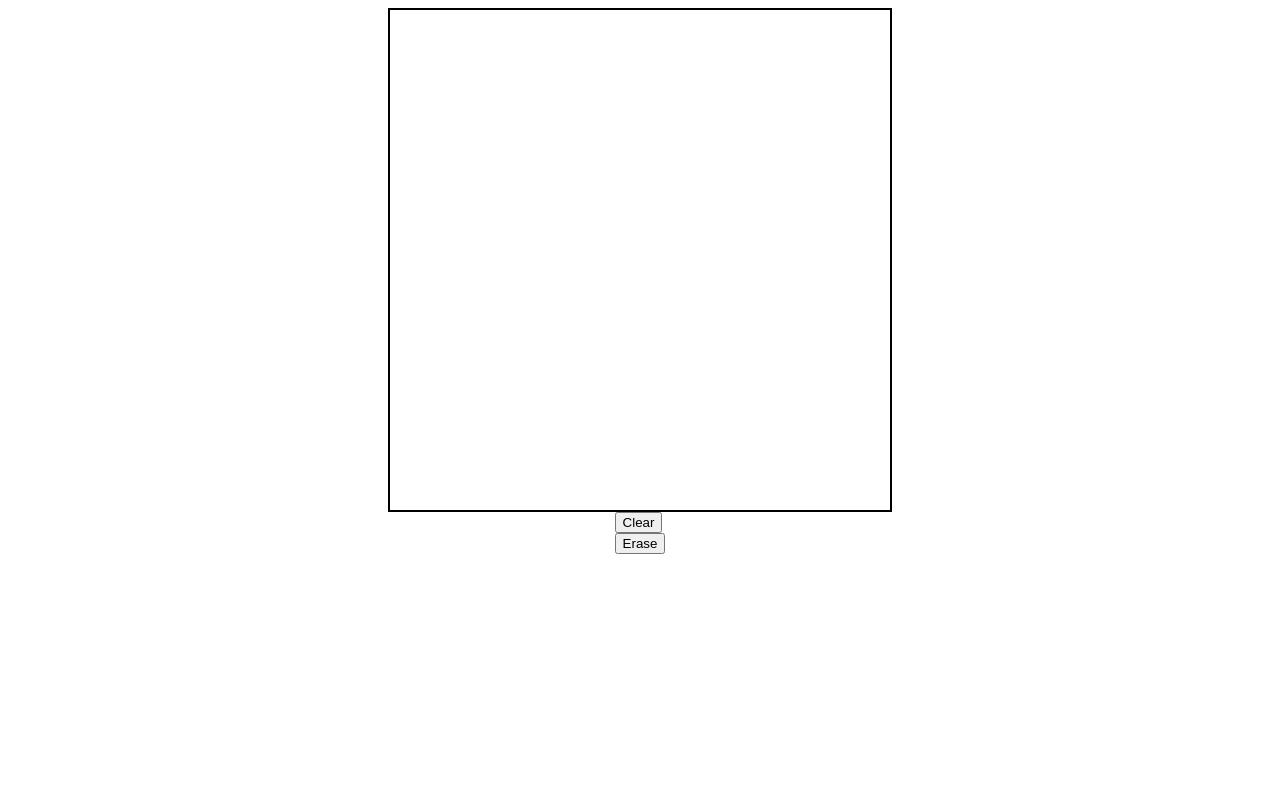
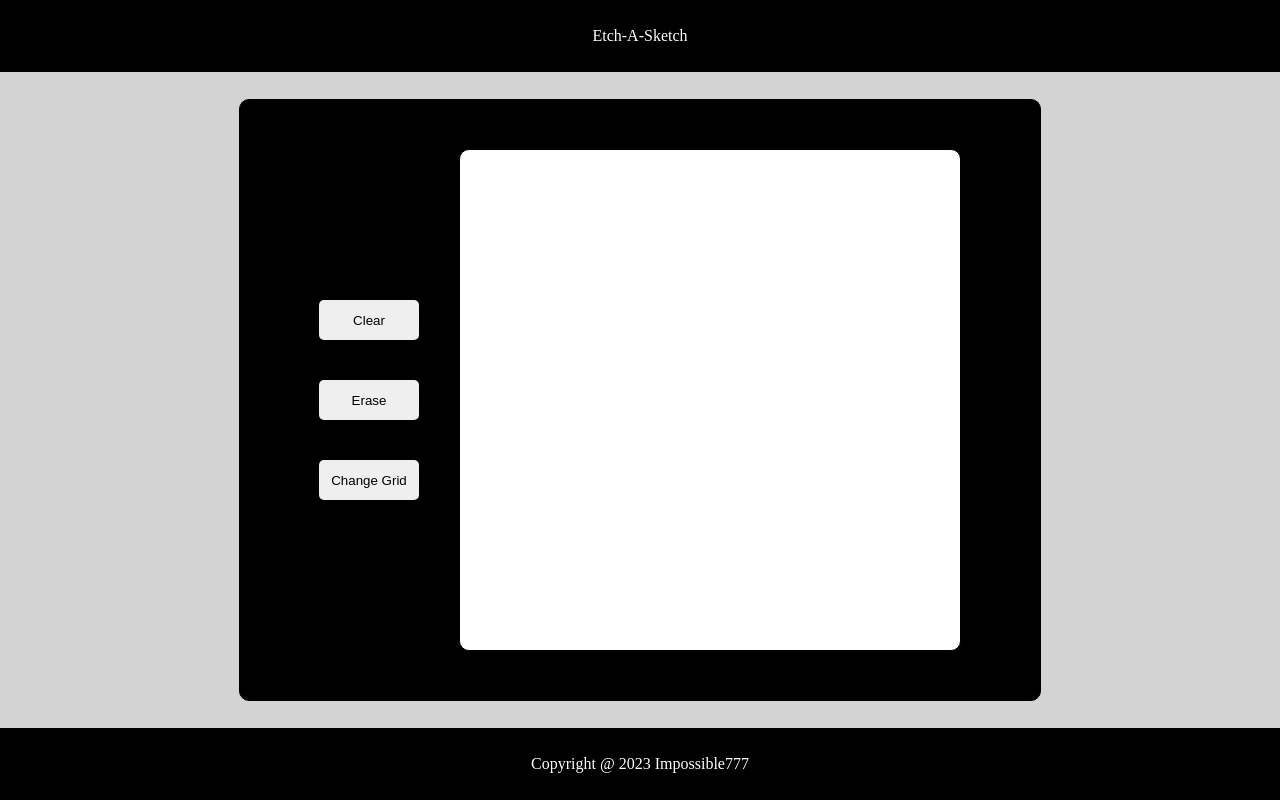
Before and after one commit to Impossible777/Etch-a-Sketch, a plain HTML site: page index.html in a window 1280 px wide. Drawn offline with Linux system fonts and the light colour scheme.

Commit message:
Added a functional clear button

```diff
--- a/index.html
+++ b/index.html
@@ -8,16 +8,25 @@
     <link rel="stylesheet" href="styles.css">
 </head>
 <body>
+    <div class="header">Etch-A-Sketch</div>
+    <div class="largeContainer">
+    <div class="main">
+        <div class="container">
+        <div class="buttons">
+            <button id="clear" class="button">Clear</button>
+            <button id="delete" class="button">Erase</button>
+            <button id="change" class="button">Change Grid</button>
+        </div>
+        </div>
 
-    <div id="container">
+        <div id="container">
+
+        </div>
+        </div>
+
 
     </div>
-
-    <div>
-        <button id="button">Clear</button>
-        <button id="delete">Erase</button>
-
-    </div>
+    <div class="footer">Copyright @ 2023 Impossible777</div>
 
 </body>
 </html>
--- a/script.js
+++ b/script.js
@@ -6,10 +6,14 @@ let boxWidth =  (500/gridSize);
 let isToggled = false;
 let erase = document.getElementById('delete')
 const container = document.querySelector('#container');
+const changeGrid = document.getElementById("change")
+const clear = document.getElementById('clear')
+const boxes = container.querySelectorAll('.boxes')
 createGrid(totalGrid, boxHeight, boxWidth)
 
 
 
+clear.addEventListener('click', eraseAll)
 erase.addEventListener('click', function() {
     if (isToggled ===false) {
         isToggled = true;
@@ -19,6 +23,17 @@ erase.addEventListener('click', function() {
         this.classList.remove('delete')
     }
 })
+
+function eraseAll () {
+    removeAllDivs();
+    let totalGrid = gridSize * gridSize
+    let boxHeight = (500 / gridSize);
+    let boxWidth =  (500/gridSize);
+    createGrid(totalGrid, boxHeight, boxWidth);
+}
+
+
+
 
 
 function transitionYellow () {
@@ -35,7 +50,7 @@ function transitionYellow () {
     }
 }
 
-function click() {
+function clickToChange() {
     if (isToggled ===false) {
         this.classList.remove('white')
         this.classList.add('hovered')
@@ -51,7 +66,7 @@ var mouseIsDown = false;
 document.addEventListener('mousedown', function(){mouseIsDown = true});
 document.addEventListener('mouseup', function(){mouseIsDown = false});
 
-const changeGrid = document.getElementById("button")
+
 
 changeGrid.addEventListener("click", function(){
     let userInput = prompt("How many squares would you like per side? 100 is the max.")
@@ -81,7 +96,7 @@ function createGrid(size, boxHeight, boxWidth) {
         content.style.height = boxHeight + 'px';
         content.style.width = boxWidth + 'px'
         content.addEventListener('mouseover', transitionYellow);
-        content.addEventListener('click', click);
+        content.addEventListener('click', clickToChange);
 
     }
 }
--- a/styles.css
+++ b/styles.css
@@ -1,9 +1,31 @@
+body {
+    height: 100vh;
+    display: flex;
+    flex-direction: column;
+    background-color: lightgray;
+    margin: 0;
 
 
-body {
+}
+
+.largeContainer {
     display: flex;
     flex-direction: column;
     align-items: center;
+    justify-content: center;
+    flex: 1;
+}
+
+.main {
+    display: flex;
+    justify-content: center;
+    align-items: center;
+    gap: 40px;
+    width: 800px;
+    height: 600px;
+    border: 1px solid black;
+    background-color: black;
+    border-radius: 10px;
 
 }
 
@@ -14,8 +36,11 @@ body {
 #container {
     display: flex;
     width: 500px;
+    height: 500px;
     flex-wrap: wrap;
-    border: 2px solid black;
+    border: 1px solid black;
+    background-color: white;
+    border-radius: 10px;
 
 
 
@@ -33,14 +58,47 @@ body {
 .hovered {
     background-color: black;
 }
-#button {
-    display: flex;
-}
 
 .delete {
-    background-color: black;
+    background-color: yellow;
 }
 
 .white {
     background-color: white;
 }
+
+.buttons {
+    display: flex;
+    flex-direction: column;
+    gap: 40px;
+
+}
+
+.button {
+    text-align: center;
+    border-style: none;
+    border-radius: 5px;
+    width: 100px;
+    height: 40px;
+}
+
+.header {
+    height: 72px;
+    background-color: black;
+    color: white;
+    display: flex;
+    align-items: center;
+    justify-content: center;
+
+}
+
+.footer {
+    height: 72px;
+    display: flex;
+    align-items: center;
+    justify-content: center;
+    background-color: black;
+    color: white;
+
+
+}
```
